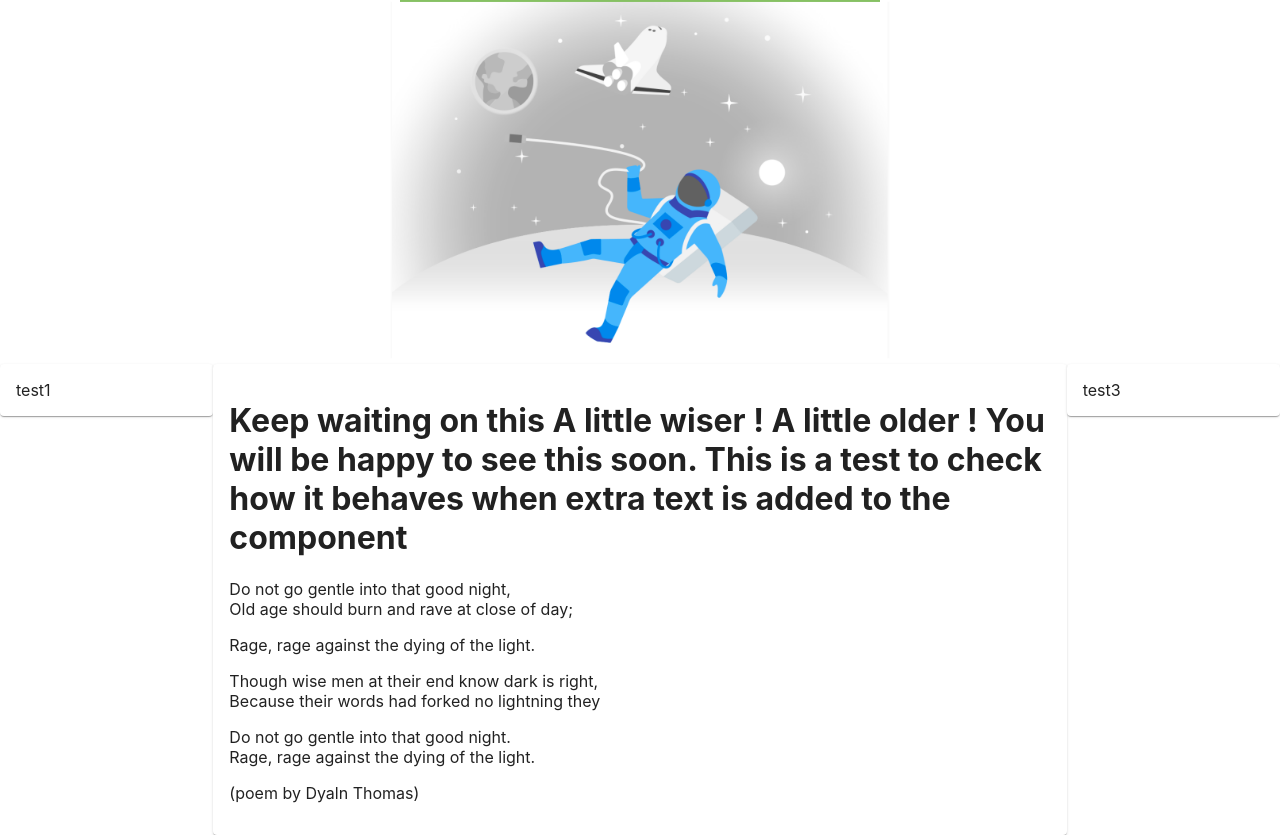
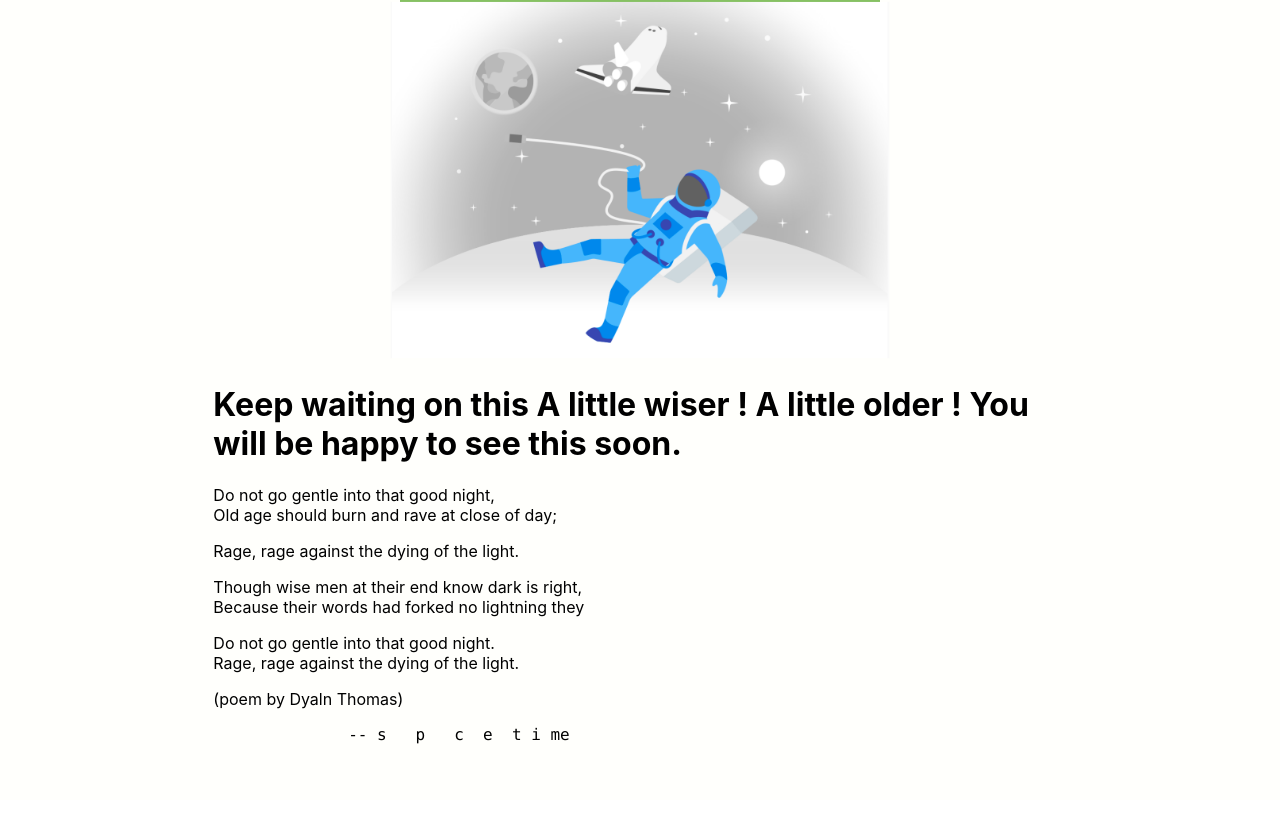
Before and after one commit to akhil-ghatiki/s-p-a-c-e-time, a React (Create React App) app: page / in a window 1280 px wide. After the commit the page ends 800 px from the top, so only its background shows below. Built offline with nearby package versions, Linux system fonts and the light colour scheme.

Commit message:
Remove unnecessary styling elements

```diff
--- a/src/App.css
+++ b/src/App.css
@@ -1,38 +1,9 @@
 .App {
-  background-color: #EDEDED;
+  background-color: #fffffc;
   height: 100vh;
-  max-width: 50vw;
-  margin-left: 64px;
-  margin-right: 64px;
-  font-size: calc(10px + 2vmin);
-  color: black;
-}
-
-.App-logo {
-  height: 40vmin;
-  pointer-events: none;
 }
 
 .image {
   width: 100vw;
   height: 360px;
 }
-
-@media (prefers-reduced-motion: no-preference) {
-  .App-logo {
-    animation: App-logo-spin infinite 20s linear;
-  }
-}
-
-.App-link {
-  color: #61dafb;
-}
-
-@keyframes App-logo-spin {
-  from {
-    transform: rotate(0deg);
-  }
-  to {
-    transform: rotate(360deg);
-  }
-}
--- a/src/App.js
+++ b/src/App.js
@@ -1,10 +1,9 @@
 import React, {Component} from 'react';
 import {withStyles} from '@material-ui/core/styles';
 import './App.css';
-import termsFrPath from './Keepwaiting.md';
+import markDownFilePath from './Keepwaiting.md';
 import Grid from '@material-ui/core/Grid';
 import ReactMarkdown from 'react-markdown'
-import Paper from '@material-ui/core/Paper';
 
 const useStyles = (theme) => ({
   root: {
@@ -21,31 +20,32 @@ const useStyles = (theme) => ({
 class App extends Component {
   constructor(props) {
     super(props)
-    this.state = {terms: null}
+    this.state = {markDownContent: null}
   }
 
   componentWillMount() {
-    fetch(termsFrPath).then((response) => response.text()).then((text) => {
-      this.setState({terms: text})
+    fetch(markDownFilePath).then((response) => response.text()).then((text) => {
+      this.setState({markDownContent: text})
     })
   }
 
   render() {
     const {classes} = this.props;
     return (
-        <div>
-          <img src={'./spacetimeRect.svg'} className={'image'}></img>
-          <Grid container justify="center">
+        <div className={'App'}>
+          <img src={'./spacetimeRect.svg'} alt={"poster"} className={'image'}></img>
+          <Grid container justify="center" className={classes.root}>
             <Grid item xs={12} sm={2}>
-              <Paper className={classes.paper}>test1</Paper>
+              <div></div>
             </Grid>
             <Grid item xs={12} sm={8}>
-              <Paper className={classes.paper}>
-                <ReactMarkdown source={this.state.terms}></ReactMarkdown>
-              </Paper>
+              <div>
+                <ReactMarkdown
+                    source={this.state.markDownContent}></ReactMarkdown>
+              </div>
             </Grid>
             <Grid item xs={12} sm={2}>
-              <Paper className={classes.paper}>test3</Paper>
+              <div></div>
             </Grid>
           </Grid>
         </div>
--- a/src/Keepwaiting.md
+++ b/src/Keepwaiting.md
@@ -1,4 +1,4 @@
-# Keep waiting on this A little wiser ! A little older !  You will be happy to see this soon. This is a test to check how it behaves when extra text is added to the component
+# Keep waiting on this A little wiser ! A little older !  You will be happy to see this soon.
 Do not go gentle into that good night,
 Old age should burn and rave at close of day;
 
@@ -11,3 +11,5 @@ Do not go gentle into that good night.
 Rage, rage against the dying of the light.
 
 (poem by Dyaln Thomas)
+
+                  -- s   p   c  e  t i me
```
